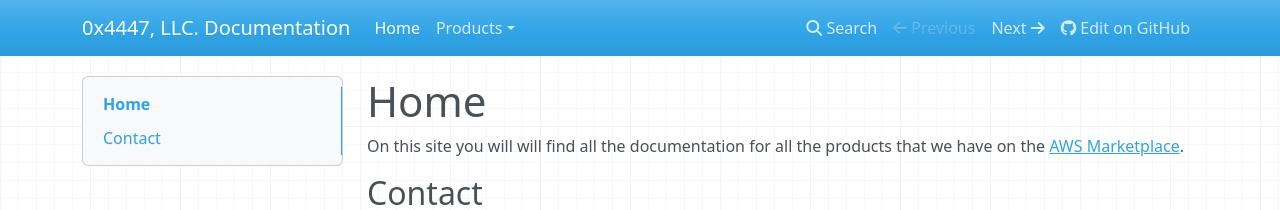
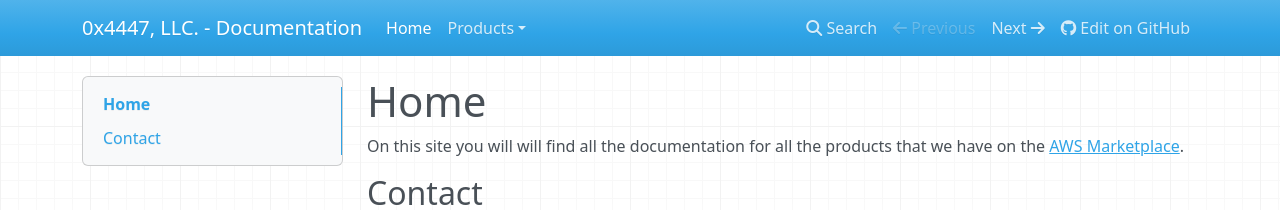
Before and after one commit to 0x4447-office/0x4447_webpage_documentation, an MkDocs documentation site: the page built from docs/index.md, in a window 1280 px wide. Shown: the top 210 px of the page. Built offline with MkDocs 1.6.1, drawn with Linux system fonts in a browser that asks for light colours; nearby versions of some CDN libraries.

Commit message:
Title fix

```diff
--- a/mkdocs.yml
+++ b/mkdocs.yml
@@ -1,4 +1,4 @@
-site_name: 0x4447, LLC. Documentation
+site_name: 0x4447, LLC. - Documentation
 site_url: https://documentation.0x4447.com
 repo_url: https://github.com/0x4447-office/0x4447_webpage_documentation
 site_author: '0x4447, LLC.'
```
